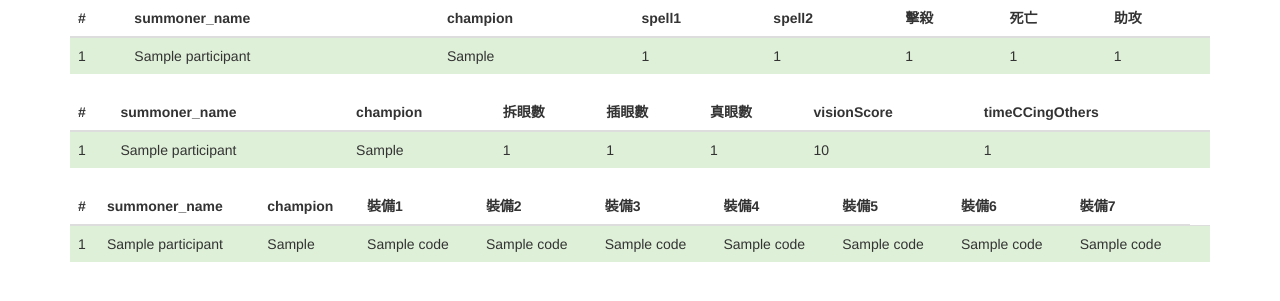
After one commit to kbztommy/lol, a Flask app: page /get_game_detail/1 in a window 1280 px wide. The commit adds this page. Shown: the top 301 px of the page. Run offline with Flask 2, Linux system fonts and the light colour scheme; a user stored in the database is signed in; tables that the repository leaves empty hold one stand-in row (values such as "Sample post"); some libraries are stand-ins or nearby versions.

Commit message:
game detail

```diff
--- a/app/__init__.py
+++ b/app/__init__.py
@@ -4,7 +4,7 @@ from config import config
 from flask_security import Security, SQLAlchemyUserDatastore
 from .extensions import db, security, bootstrap
 from .main import main as main_blueprint
-from .filters import time_format_filter,champion_id_filter
+from .filters import time_format_filter,champion_id_filter,item_id_filter
 
 def create_app(config_name):
     app = Flask(__name__)
@@ -22,5 +22,6 @@ def create_app(config_name):
     app.register_blueprint(main_blueprint)
     app.jinja_env.filters['timestamp_format'] = time_format_filter
     app.jinja_env.filters['champion_id_format'] = champion_id_filter
+    app.jinja_env.filters['item_id_format'] = item_id_filter
 
     return app
--- a/app/filters.py
+++ b/app/filters.py
@@ -2,11 +2,11 @@ from datetime import datetime
 
 from flask import current_app as app
 from jinja2 import Markup
-from .models import ChampionCode
+from .models import ChampionCode, ItemCode
 
 
 __champion_id_map = dict()
-
+__item_id_map = dict()
 
 def time_format_filter(t):
     if t is not None:
@@ -17,7 +17,11 @@ def time_format_filter(t):
 
 def champion_id_filter(champion_id):
     id_name_map = get_champion_id_map()
-    return id_name_map[champion_id]
+    return id_name_map.get(champion_id,champion_id)
+
+def item_id_filter(item_id):
+    id_name_map = get_item_id_map()
+    return id_name_map.get(item_id,item_id)
 
 
 def __init_champion_id_map():
@@ -26,9 +30,22 @@ def __init_champion_id_map():
     for champion_code in champion_code_do_list:
         __champion_id_map[champion_code.champion_id] = champion_code.key
 
+def __init_item_id_map():
+    app.logger.debug("init item_id_map")
+    item_code_do_list = ItemCode.query.all()
+    for item_code in item_code_do_list:
+        __item_id_map[item_code.item_id] = item_code.name
+
+
 
 def get_champion_id_map():
     count = len(__champion_id_map)
     if count == 0:
         __init_champion_id_map()
     return __champion_id_map.copy()
+
+def get_item_id_map():
+    count = len(__item_id_map)
+    if count == 0:
+        __init_item_id_map()
+    return __item_id_map.copy()
--- a/app/main/game_views.py
+++ b/app/main/game_views.py
@@ -2,7 +2,7 @@ from flask import render_template, redirect, url_for
 from flask_security import login_required
 from . import main
 from ..service.game_service import query_game_match_list, update_recent_game_detail, add_recent_game_match
-
+from ..service.game_service import query_all_game_participant
 
 @main.route('/get_all_game_match/<account_id>', methods=['GET', 'POST'])
 @login_required
@@ -23,3 +23,10 @@ def post_recent_game_match(account_id):
 def put_recent_game_detail():
     update_recent_game_detail()
     return redirect(url_for('main.index'))
+
+
+@main.route('/get_game_detail/<game_id>', methods=['GET'])
+@login_required
+def get_game_detail(game_id):
+    game_detail_list = query_all_game_participant(game_id)
+    return render_template('game_detail.html', game_detail_list=game_detail_list)
--- a/app/service/game_service.py
+++ b/app/service/game_service.py
@@ -1,11 +1,11 @@
 import time
 import datetime
 from io import BytesIO
+from flask import current_app
 from matplotlib.backends.backend_agg import FigureCanvasAgg as FigureCanvas
 import matplotlib.pyplot as plt
 from ..models import GameMatch, Game, GameParticipant
-from ..riot_api.game_api import get_matches_by_account_id, get_game, get_matches_by_account_id
-from flask import current_app
+from ..riot_api.game_api import get_matches_by_account_id, get_game
 from ..extensions import db
 from ..filters import get_champion_id_map
 
@@ -46,7 +46,7 @@ def query_not_yet_added_game_count():
 def __get_need_update_game_id_list():
     game_id_list = []
     result = db.session.execute(
-        'SELECT DISTINCT gm.game_id FROM game_match gm WHERE NOT EXISTS (SELECT g.game_id FROM game g WHERE g.game_id = gm.game_id) ORDER BY gm.game_id LIMIT 10')
+        'SELECT DISTINCT gm.game_id FROM game_match gm WHERE NOT EXISTS (SELECT g.game_id FROM game g WHERE g.game_id = gm.game_id) ORDER BY gm.game_id DESC LIMIT 10')
     for row in result:
         game_id_list.append(row['game_id'])
     return game_id_list
@@ -71,7 +71,13 @@ def __add_game(game_id):
         raise
 
 
-def query_statistics_champion_use(account_id, lane=None):
+def query_all_game_participant(game_id):
+    game_participant_list = GameParticipant.query.filter_by(
+        game_id = game_id).order_by(GameParticipant.participant_id).all()
+    return game_participant_list
+
+
+def query_statistics_champion_use(account_id, lane=''):
     now = int(time.time() * 1000)
     seven_day_ago = int(time.mktime(
         (datetime.datetime.now() - datetime.timedelta(days=7)).timetuple()) * 1000)
@@ -84,6 +90,8 @@ def query_statistics_champion_use(account_id, lane=None):
 
     counts = champion_count_map.values()
     fig1, ax1 = plt.subplots()
+    current_app.logger.debug(counts)
+    current_app.logger.debug(champions)
     ax1.pie(counts, labels=champions, autopct='%1.1f%%')
     ax1.axis('equal')
     canvas = FigureCanvas(fig1)
@@ -92,10 +100,11 @@ def query_statistics_champion_use(account_id, lane=None):
     return png_output
 
 
-def __query_recent_champion_count_map(account_id, start_time, end_time, lane=None):
+def __query_recent_champion_count_map(account_id, start_time, end_time, lane=''):
     champion_count_map = dict()
     game_participant_do_list = list()
-    if lane is None:
+
+    if not lane:
         game_participant_do_list = db.session.query(GameParticipant).join(GameMatch).filter(GameMatch.match_timestamp >= start_time).filter(
             GameMatch.match_timestamp <= end_time).filter(GameParticipant.account_id == account_id)
     else:
--- a/app/templates/current_game_match_list.html
+++ b/app/templates/current_game_match_list.html
@@ -9,6 +9,9 @@
                 <td>{{game_match.lane}}</td>
                 <td>{{game_match.queue}}</td>
                 <td>{{game_match.match_timestamp|timestamp_format}}</td>
+                <td>
+                    <a href="/get_game_detail/{{game_match.game_id}}">詳細數據</a>
+                </td>
             </tr>
             {% endfor %}
         </table>
--- /dev/null
+++ b/app/templates/game_detail.html
@@ -0,0 +1,95 @@
+{% extends "bootstrap/base.html" %} {% block title %}game detail{% endblock %} {% block content %}
+<main class="container">
+    <section>
+        <table class="table table-striped">
+            <thead>
+                <th>#</th>
+                <th>summoner_name</th>
+                <th>champion</th>
+                <th>spell1</th>
+                <th>spell2</th>
+                <th>擊殺</th>
+                <th>死亡</th>
+                <th>助攻</th>
+            </thead>
+            <tbody>
+                {% for game_detail in game_detail_list %}
+                <tr {% if game_detail.win %} class="success" {% else %} class="danger" {% endif %}>
+                    <td>{{loop.index}}</td>
+                    <td>{{game_detail.summoner_name}}</td>
+                    <td>{{game_detail.champion_id|champion_id_format}}</td>
+                    <td>{{game_detail.spell1_id}}</td>
+                    <td>{{game_detail.spell2_id}}</td>
+                    <td>{{game_detail.kills}}</td>
+                    <td>{{game_detail.deaths}}</td>
+                    <td>{{game_detail.assists}}</td>
+                </tr>
+                {% endfor %}
+            </tbody>
+        </table>
+    </section>
+
+    <section>
+        <table class="table table-striped">
+            <thead>
+                <th>#</th>
+                <th>summoner_name</th>
+                <th>champion</th>
+                <th>拆眼數</th>
+                <th>插眼數</th>
+                <th>真眼數</th>
+                <th>visionScore</th>
+                <th>timeCCingOthers</th>
+            </thead>
+            <tbody>
+                {% for game_detail in game_detail_list %}
+                <tr {% if game_detail.win %} class="success" {% else %} class="danger" {% endif %}>
+                    <td>{{loop.index}}</td>
+                    <td>{{game_detail.summoner_name}}</td>
+                    <td>{{game_detail.champion_id|champion_id_format}}</td>
+                    <td>{{game_detail.wardsKilled}}</td>
+                    <td>{{game_detail.wardsPlaced}}</td>
+                    <td>{{game_detail.sightWardsBoughtInGame}}</td>
+                    <td>{{game_detail.visionScore}}</td>
+                    <td>{{game_detail.timeCCingOthers}}</td>
+                </tr>
+                {% endfor %}
+            </tbody>
+        </table>
+    </section>
+
+    <section>
+        <table class="table table-striped">
+            <thead>
+                <th>#</th>
+                <th>summoner_name</th>
+                <th>champion</th>
+                <th>裝備1</th>
+                <th>裝備2</th>
+                <th>裝備3</th>
+                <th>裝備4</th>
+                <th>裝備5</th>
+                <th>裝備6</th>
+                <th>裝備7</th>
+            </thead>
+            <tbody>
+                {% for game_detail in game_detail_list %}
+                <tr {% if game_detail.win %} class="success" {% else %} class="danger" {% endif %}>
+                    <td>{{loop.index}}</td>
+                    <td>{{game_detail.summoner_name}}</td>
+                    <td>{{game_detail.champion_id|champion_id_format}}</td>
+                    <td>{{game_detail.item0|item_id_format}}</td>
+                    <td>{{game_detail.item1|item_id_format}}</td>
+                    <td>{{game_detail.item2|item_id_format}}</td>
+                    <td>{{game_detail.item3|item_id_format}}</td>
+                    <td>{{game_detail.item4|item_id_format}}</td>
+                    <td>{{game_detail.item5|item_id_format}}</td>
+                    <td>{{game_detail.item6|item_id_format}}</td>
+                    <td>{{game_detail.item7|item_id_format}}</td>
+                </tr>
+                {% endfor %}
+            </tbody>
+        </table>
+    </section>
+</main>
+{% endblock %}
```
Also changed, not shown: app/models.py (+11 -0 lines).
